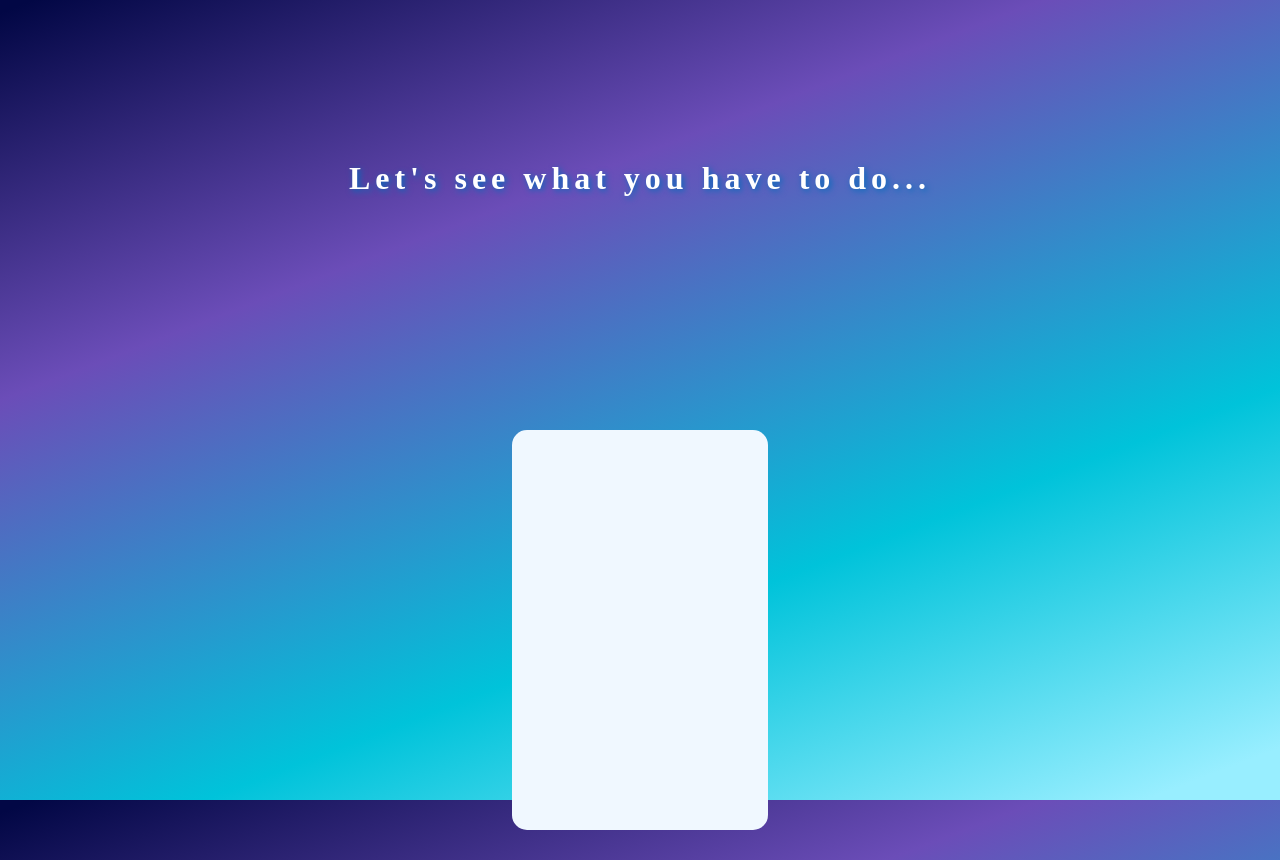
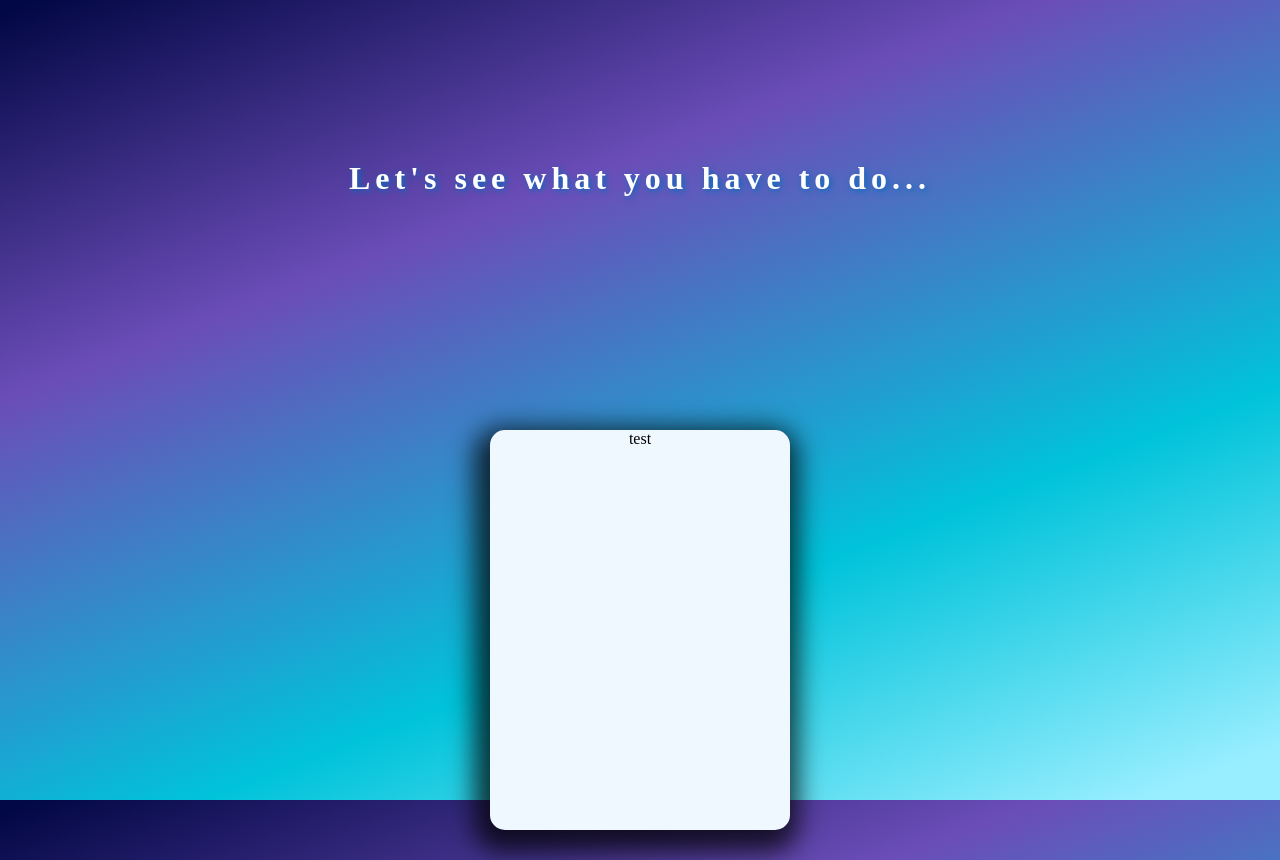
Before and after one commit to jakubiszon26/react-to-do-app, a React (Create React App) app: page / in a window 1280 px wide. Built offline with nearby package versions, Linux system fonts and the light colour scheme.

Commit message:
card on load animation

```diff
--- a/src/components/Card.js
+++ b/src/components/Card.js
@@ -1,5 +1,11 @@
 import React from "react";
 
 export default function Card() {
-  return <div className="card"></div>;
+  return (
+    <div className="card">
+      <ul className="card-ul">
+        <li>test</li>
+      </ul>
+    </div>
+  );
 }
--- a/src/index.css
+++ b/src/index.css
@@ -49,12 +49,17 @@ body {
   animation-duration: 1s;
 }
 .card {
-  width: 20vw;
+  min-width: 300px;
+  width: 20vh;
   min-height: 50vh;
   background-color: #f0f8ff;
   border-radius: 15px;
   margin: 30px;
   color: black;
+  animation: CardReveal 1s;
+  -webkit-box-shadow: -4px 10px 26px 12px rgba(0, 0, 0, 0.75);
+  -moz-box-shadow: -4px 10px 26px 12px rgba(0, 0, 0, 0.75);
+  box-shadow: -4px 10px 26px 12px rgba(0, 0, 0, 0.75);
 }
 .cardsList {
   display: flex;
@@ -62,6 +67,10 @@ body {
   width: 100%;
   align-items: center;
   justify-content: center;
+}
+.card-ul {
+  text-align: center;
+  list-style: none;
 }
 @keyframes heading-left {
   0% {
@@ -85,3 +94,12 @@ body {
     left: 50%;
   }
 }
+
+@keyframes CardReveal {
+  0% {
+    opacity: 0%;
+  }
+  100% {
+    opacity: 100%;
+  }
+}
```
Also changed, not shown: src/data.js (added), 1 other file (tests, documents, lock files or other folders).
